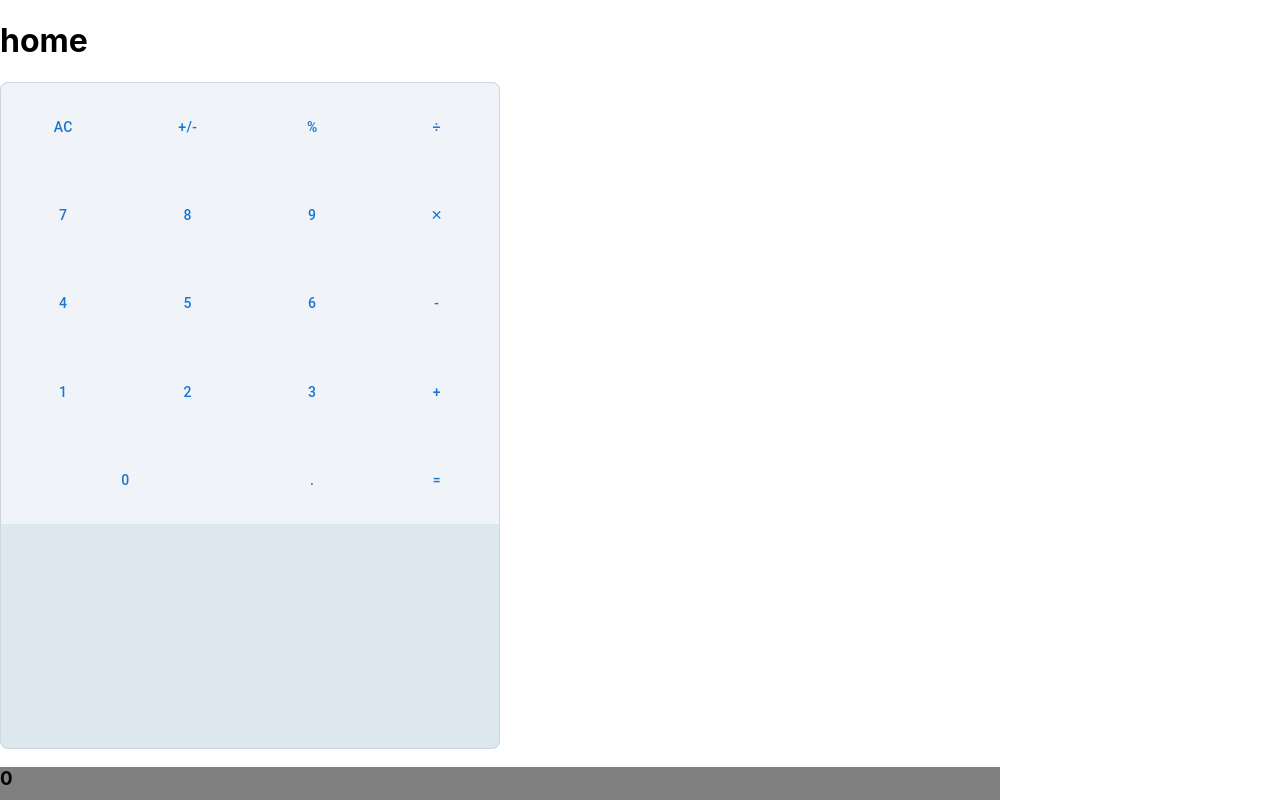
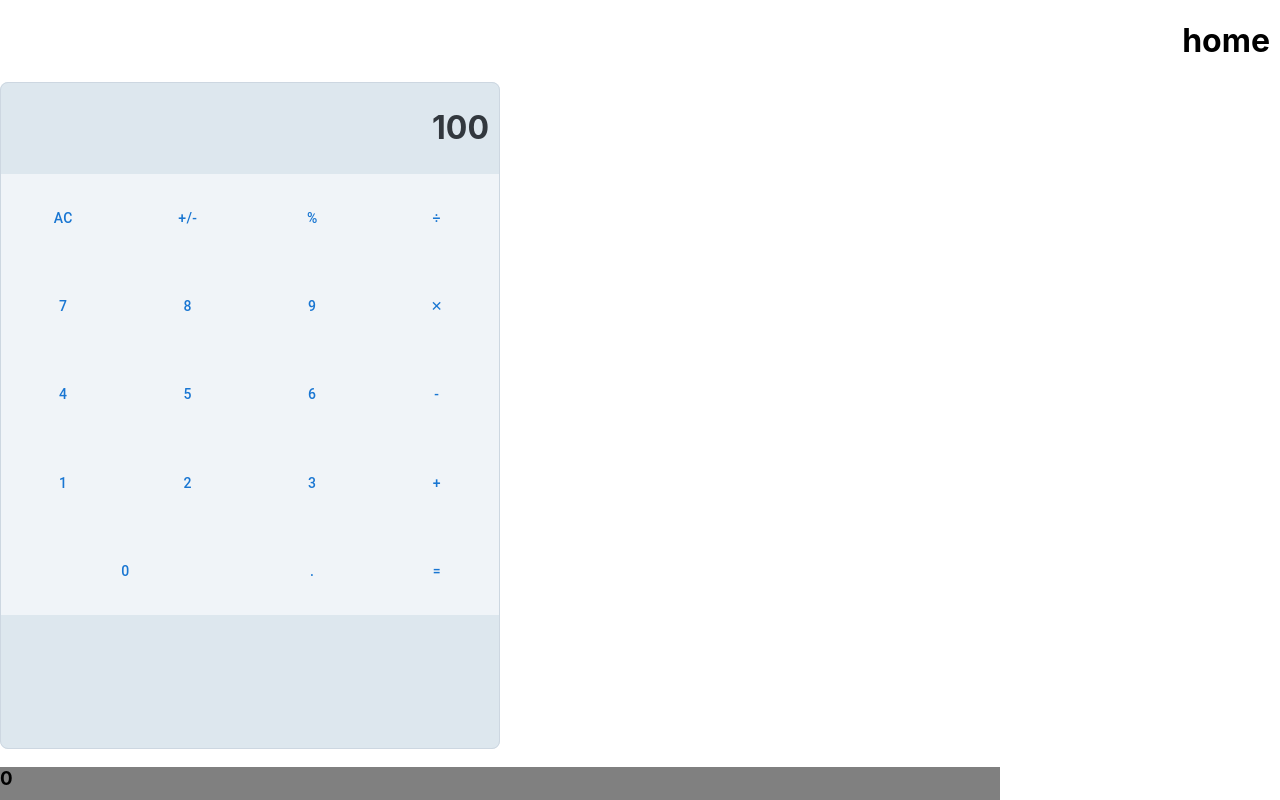
Before and after one commit to nyantama0616/clone-mac-calculator, a React (Create React App) app: page / in a window 1280 px wide. Shown: the top 800 px of the page. Built offline with nearby package versions, Linux system fonts and the light colour scheme.

Commit message:
monitor追加

```diff
--- a/src/components/compounds/Calculator.tsx
+++ b/src/components/compounds/Calculator.tsx
@@ -1,4 +1,5 @@
 import React from "react";
+import Monitor from "../molecules/Monitor";
 import NumberButtons from "../molecules/NumberButtons";
 import OtherButtons from "../molecules/OtherButtons";
 import OperatorButtons from "../molecules/OperatorButtons";
@@ -14,6 +15,7 @@ function Calculator() {
                 // justifyContent={"space-around"}
                 // justifyContent={"stretch"}
             >
+                <Grid item xs={12}><Monitor /></Grid>
                 <Grid
                     container
                     // direction={"column"}
--- /dev/null
+++ b/src/components/molecules/Monitor.tsx
@@ -0,0 +1,10 @@
+import React from "react";
+import "../../styles/molecules/Monitor.scss";
+
+export default function Monitor() {
+    return (
+        <div className="monitor">
+            <h1>100</h1>
+        </div>
+    )
+}
--- /dev/null
+++ b/src/styles/molecules/Monitor.scss
@@ -0,0 +1,5 @@
+h1 {
+    text-align: right;
+    margin-right: 10px;
+    margin-left: 10px;
+}
```
